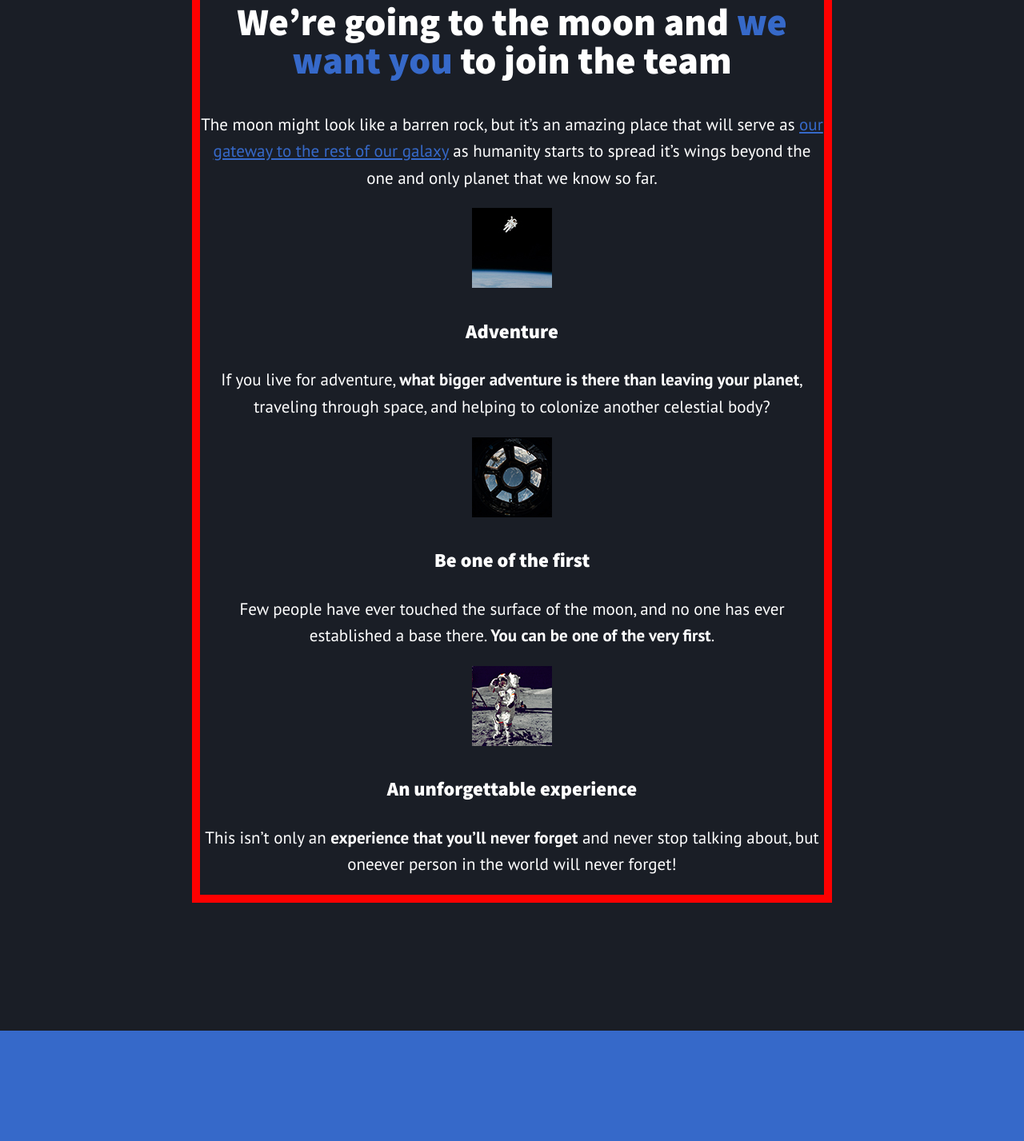
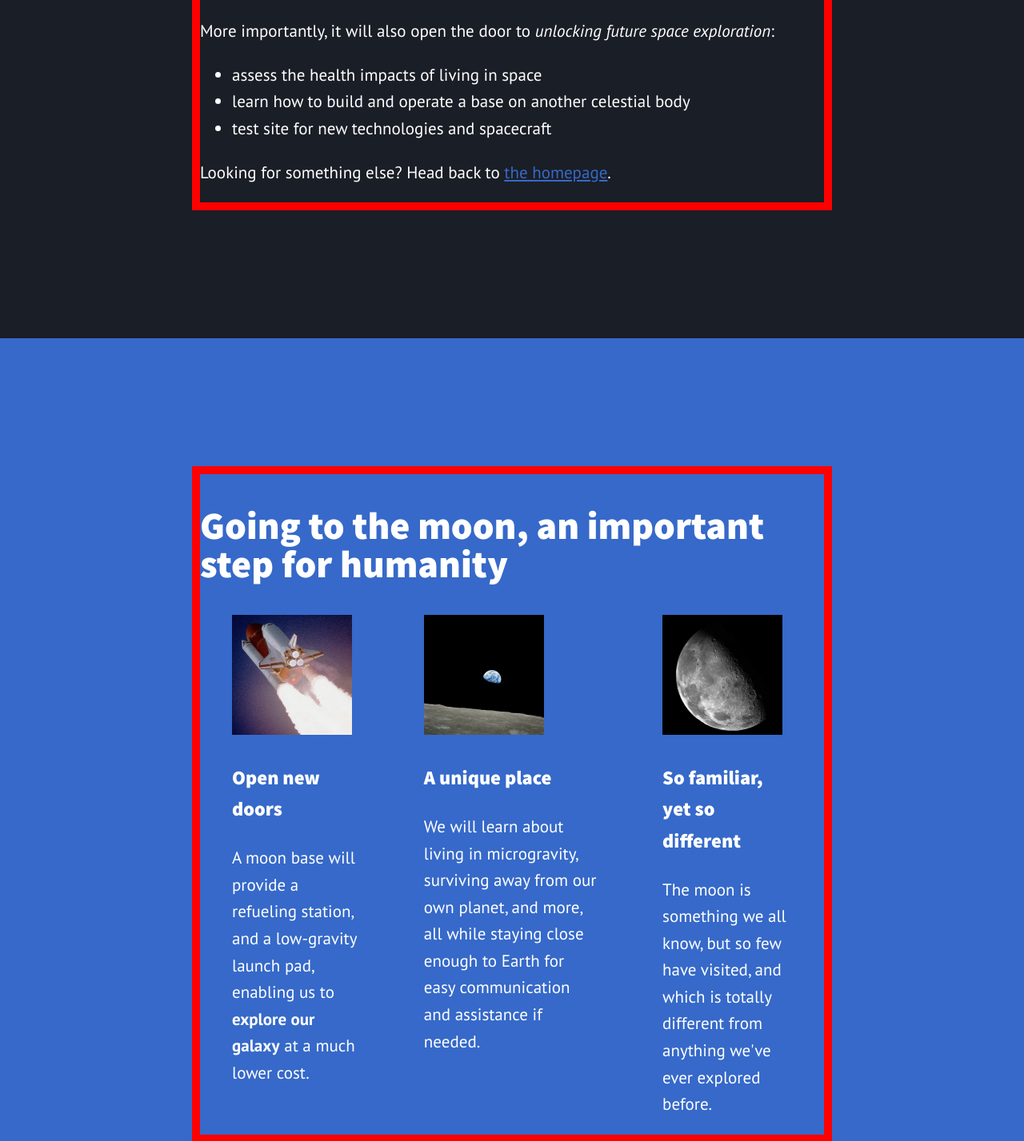
Before and after one commit to epocolis/html_css_basics, a plain HTML site: page index.html in a window 1280 px wide. Shown: the part 1313-2740 px from the top of the page at 80% size. Drawn offline with Linux system fonts and the light colour scheme.

Commit message:
add columns done

```diff
--- a/index.css
+++ b/index.css
@@ -108,3 +108,12 @@ section {
 .text-center {
     text-align: center;
 }
+
+.columns{
+    display:flex
+}
+
+.col{
+    margin-left: 40px;
+    margin-right: 40px;
+}
--- a/index.html
+++ b/index.html
@@ -1,5 +1,7 @@
 <!DOCTYPE html>
 <html lang="en">
+
+<head>
 
     <head>
         <meta charset="UTF-8">
@@ -7,60 +9,70 @@
         <title>Moonbase Alpha</title>
         <link rel="preconnect" href="https://fonts.gstatic.com">
         <link
-        href="https://fonts.googleapis.com/css2?family=PT+Sans:ital,wght@0,400;0,700;1,400&family=Source+Sans+Pro:wght@900&display=swap"
+            href="https://fonts.googleapis.com/css2?family=PT+Sans:ital,wght@0,400;0,700;1,400;1,700&family=Source+Sans+Pro:wght@900&display=swap"
             rel="stylesheet">
         <link href="index.css" rel="stylesheet">
     </head>
 
 <body>
-    <header class="hero">
+    <header>
         <div class="container">
-            <h1>Moonbase Alpha</h1>
-            <p>We’re setting up a base on the moon <strong>and we need your help!</strong></p>
-            <a href="mission.html" class="btn">join the mission</a>
+            <h1>Moonbase Alpha: Our mission</h1>
+            <p>In creating a base on the moon, we will be <strong>unlocking a new world of exploration</strong> into
+                space. Not only does it open up new scientific and economic avenues, but it also will help <em>bring
+                    mankind together</em> in a singular effort.</p>
+            <p>A moonbase opens up <strong>multiple important economic avenues</strong>:
+
+            <ul>
+                <li>space tourists</li>
+                <li>mining industries</li>
+                <li>refueling stations</li>
+            </ul>
+
+            <img src="img/astro.jpg" alt="an astronaght standing on the moon">
+
+            <p>More importantly, it will also open the door to <em>unlocking future space exploration</em>:</p>
+            <ul>
+                <li>assess the health impacts of living in space</li>
+                <li>learn how to build and operate a base on another celestial body</li>
+                <li>test site for new technologies and spacecraft</li>
+            </ul>
+            <p>Looking for something else? Head back to <a href="index.html">the homepage</a>.</p>
         </div>
-
     </header>
-
-    <section class="text-center">
-        <!-- container starts here-->
-        <div class="container">
-            <h2>We’re going to the moon and <span class="text-accent">we want you</span> to join the team</h2>
-            <p>The moon might look like a barren rock, but it’s an amazing place that will serve as <a href="#">our
-                    gateway
-                    to the rest of our galaxy</a> as humanity starts to spread it’s wings beyond the one and only planet
-                that we know so far.</p>
-
-            <img src="img/moon-1.jpg" alt='astronaught floating in space'>
-            <h3>Adventure</h3>
-            <p>If you live for adventure, <strong>what bigger adventure is there than leaving your planet</strong>,
-                traveling through space, and helping to colonize another celestial body?</p>
-
-            <img src="img/moon-2.jpg" alt='view from inside space capsule looking back at earth'>
-
-            <h3>Be one of the first</h3>
-            <p>Few people have ever touched the surface of the moon, and no one has ever established a base there.
-                <strong>
-                    You can be one of the very first</strong>.
-            </p>
-
-            <img src="img/moon-3.jpg" alt='astronaught standing on the moon'>
-
-            <h3>An unforgettable experience</h3>
-            <p>This isn’t only an <strong>experience that you’ll never forget</strong> and never stop talking about, but
-                oneever person in the world will never forget!</p>
-        </div>
-    </section>
 
     <section class="accent-bg">
         <div class="container">
-            <h2>Ready to apply?</h2>
-            <p>Not everyone is cut out for this job, but if you think you have what it takes, <span
-                    class="text-dark">click
-                    that button below</span>
-                and apply today!</p>
-            <a href="mission.html" class="btn">join the mission</a>
+            <h2>Going to the moon, an important step for humanity</h2>
+
+            <div class="columns">
+
+                <!-- column 1 -->
+                <div class="col">
+                    <img src="img/space-ship.jpg" alt='ship flying into space'>
+                    <h3>Open new doors</h3>
+                    <p>A moon base will provide a refueling station, and a low-gravity launch pad, enabling us to
+                        <strong>explore our galaxy</strong> at a much lower cost.</p>
                 </div>
+
+                <!-- column 2 -->
+                <div class="col">
+                    <img src="img/earth-from-space.jpg" alt="view of earth from the moon's surface">
+                    <h3>A unique place</h3>
+                    <p>We will learn about living in microgravity, surviving away from our own planet, and more, all
+                        while staying close enough to Earth for easy communication and assistance if needed.</p>
+                </div>
+
+                <!-- column 3 -->
+                <div class="col">
+                    <img src="img/the-moon.png" alt='the moon'>
+                    <h3>So familiar, yet so different</h3>
+                    <p>The moon is something we all know, but so few have visited, and which is totally different from
+                        anything we've ever explored before.</p>
+                </div>
+
+            </div>
+        </div> <!-- close container -->
     </section>
 </body>
 
```
Lines whose indentation alone changed are shown as unchanged.
